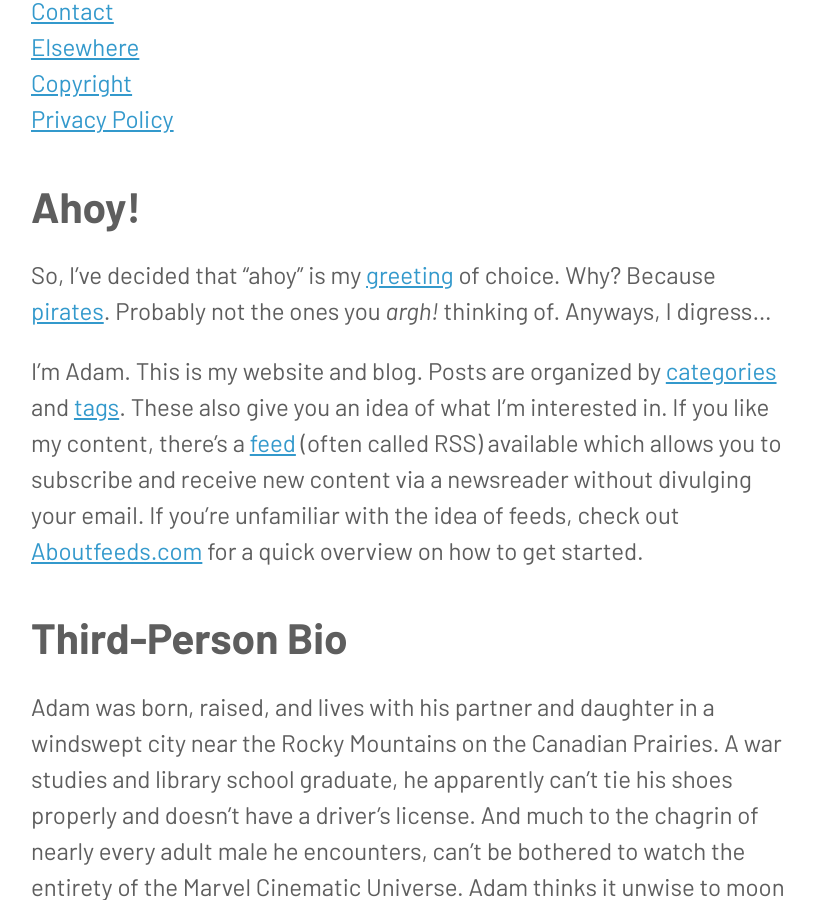
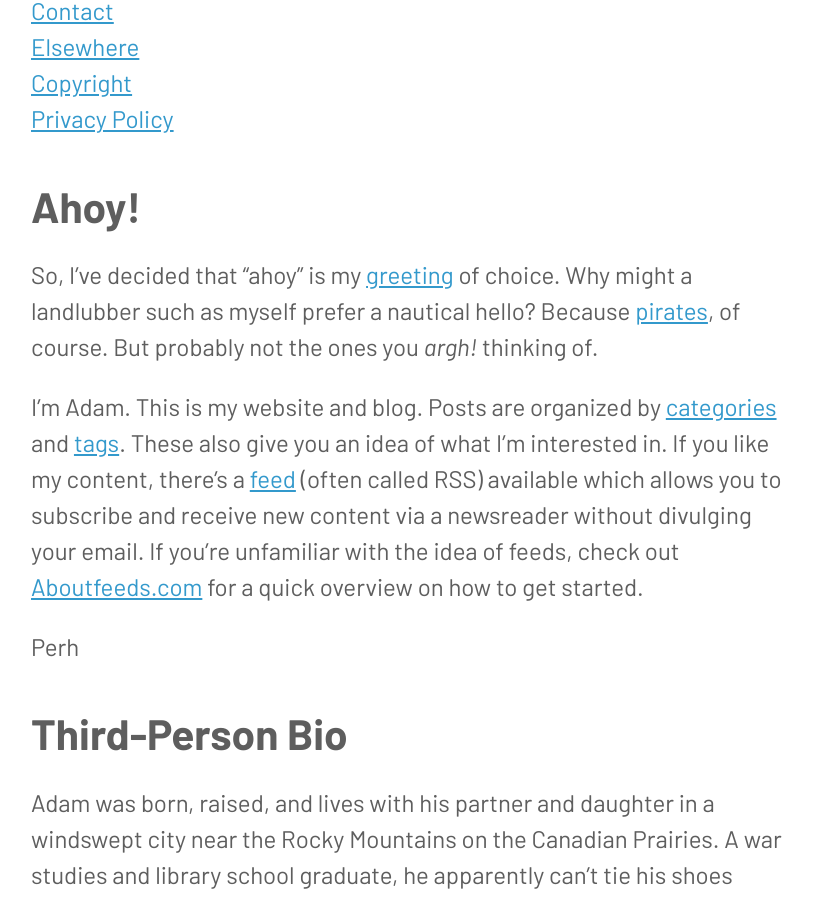
Before and after one commit to ajpwalser/ajpwalser.github.io, a Jekyll site: the page built from _posts/2021-07-09-about.md, in a window 1280 px wide and 900 px high, scrolled down 522 px. Shown: the whole window, without its empty margins (231-1045 px from the left). Built offline with Jekyll 4.4.1, drawn with Linux system fonts in a browser that asks for light colours.

Commit message:
Update 2021-07-09-about.md

```diff
--- a/_posts/2021-07-09-about.md
+++ b/_posts/2021-07-09-about.md
@@ -17,9 +17,11 @@ The "about" page err... post.<!--more-->
 ### Ahoy!
 {:toc}
 
-So, I've decided that “ahoy” is my [greeting](https://en.wikipedia.org/wiki/Ahoy_(greeting)) of choice. Why? Because [pirates](https://en.wikipedia.org/wiki/Edelweiss_Pirates). Probably not the ones you *argh!* thinking of. Anyways, I digress...
+So, I've decided that “ahoy” is my [greeting](https://en.wikipedia.org/wiki/Ahoy_(greeting)) of choice. Why might a landlubber such as myself prefer a nautical hello? Because [pirates](https://en.wikipedia.org/wiki/Edelweiss_Pirates), of course. But probably not the ones you *argh!* thinking of.
 
 I'm Adam. This is my website and blog. Posts are organized by [categories](https://ajpwalser.github.io/categories) and [tags](https://ajpwalser.github.io/tags/). These also give you an idea of what I'm interested in. If you like my content, there's a [feed](https://ajpwalser.github.io/feed.xml) (often called RSS) available which allows you to subscribe and receive new content via a newsreader without divulging your email. If you're unfamiliar with the idea of feeds, check out [Aboutfeeds.com](https://aboutfeeds.com/) for a quick overview on how to get started.
+
+Perh
 
 ### Third-Person Bio
 {:toc}
```
